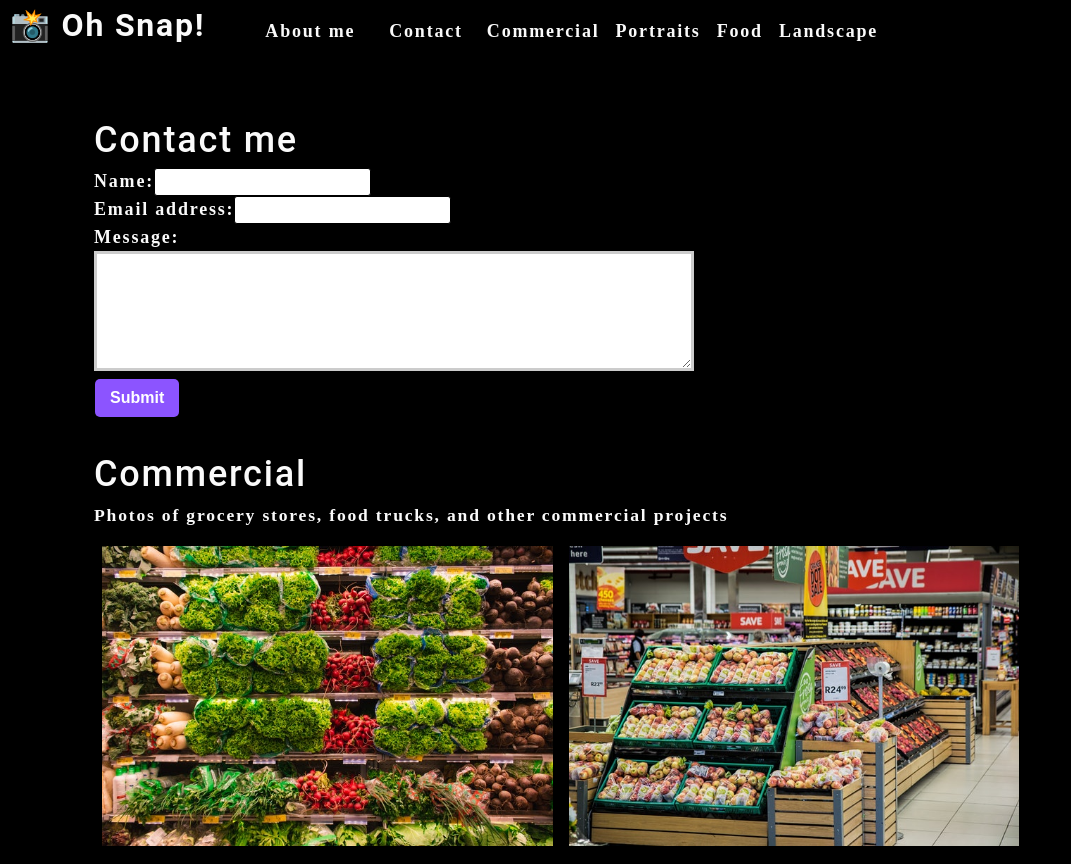
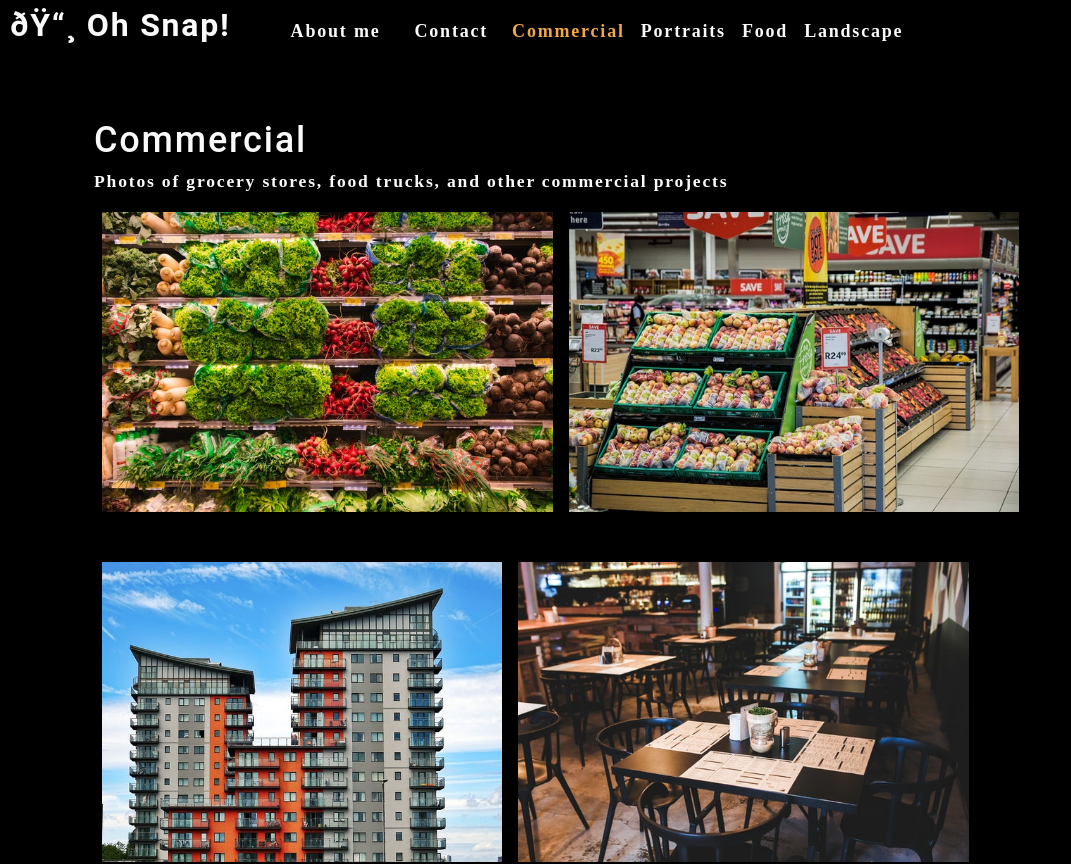
Before and after one commit to marcysko/photo-port, a React (Create React App) app: page / in a window 1280 px wide. Shown: the top 864 px of the page, without its empty margins (0-1071 px from the left). Built offline with nearby package versions, Linux system fonts and the light colour scheme.

Commit message:
add contact form conditional rendering

```diff
--- a/src/App.js
+++ b/src/App.js
@@ -2,9 +2,8 @@
 import Nav from './components/Nav';
 import About from './components/About';
 import Gallery from './components/Gallery';
+import ContactForm from './components/Contact';
 
-
-import ContactForm from './components/Contact';
 function App() {
   const [categories] = useState([
     {
@@ -18,17 +17,26 @@
 
   const [currentCategory, setCurrentCategory] = useState(categories[0]);
 
+  const [contactSelected, setContactSelected] = useState(false);
+
   return (
     <div>
       <Nav
         categories={categories}
         setCurrentCategory={setCurrentCategory}
         currentCategory={currentCategory}
+        contactSelected={contactSelected}
+        setContactSelected={setContactSelected}
       ></Nav>
       <main>
-        <ContactForm></ContactForm>
-        <Gallery currentCategory={currentCategory}></Gallery>
-        <About></About>
+        {!contactSelected ? (
+          <>
+            <Gallery currentCategory={currentCategory}></Gallery>
+            <About></About>
+          </>
+        ) : (
+            <ContactForm></ContactForm>
+          )}
       </main>
     </div>
   );
--- a/src/components/Contact/index.js
+++ b/src/components/Contact/index.js
@@ -1,40 +1,63 @@
 import React, { useState } from 'react';
 
+import { validateEmail } from '../../utils/helpers';
+
 function ContactForm() {
+  const [formState, setFormState] = useState({ name: '', email: '', message: '' });
 
-    const [formState, setFormState] = useState({ name: '', email: '', message: '' });
+  const [errorMessage, setErrorMessage] = useState('');
   const { name, email, message } = formState;
-    function handleSubmit(e) {
+
+  const handleSubmit = (e) => {
     e.preventDefault();
-        console.log(formState);
+    if (!errorMessage) {
+      setFormState({ [e.target.name]: e.target.value });
+      console.log('Form', formState);
     }
+  };
 
-    function handleChange(e) {
-        setFormState({...formState, [e.target.name]: e.target.value })
+  const handleChange = (e) => {
+    if (e.target.name === 'email') {
+      const isValid = validateEmail(e.target.value);
+      if (!isValid) {
+        setErrorMessage('Your email is invalid.');
+      } else {
+        setErrorMessage('');
       }
-
+    } else {
+      if (!e.target.value.length) {
+        setErrorMessage(`${e.target.name} is required.`);
+      } else {
+        setErrorMessage('');
+      }
+    }
+  };
 
   return (
     <section>
-          <h1>Contact me</h1>
+      <h1 data-testid="h1tag">Contact me</h1>
       <form id="contact-form" onSubmit={handleSubmit}>
         <div>
           <label htmlFor="name">Name:</label>
-              <input type="text" defaultValue={name} onChange={handleChange} name="name" />
+          <input type="text" name="name" defaultValue={name} onBlur={handleChange} />
         </div>
         <div>
           <label htmlFor="email">Email address:</label>
-              <input type="email" defaultValue={email} name="email" onChange={handleChange} />
+          <input type="email" name="email" defaultValue={email} onBlur={handleChange} />
         </div>
         <div>
           <label htmlFor="message">Message:</label>
-              <textarea name="message" defaultValue={message} onChange={handleChange} rows="5" />
+          <textarea name="message" rows="5" defaultValue={message} onBlur={handleChange} />
         </div>
-            <button type="submit">Submit</button>
+        {errorMessage && (
+          <div>
+            <p className="error-text">{errorMessage}</p>
+          </div>
+        )}
+        <button data-testid="button" type="submit">Submit</button>
       </form>
     </section>
   );
-
 }
 
 export default ContactForm;
--- a/src/components/Nav/index.js
+++ b/src/components/Nav/index.js
@@ -1,48 +1,43 @@
-import React from "react";
-import { capitalizeFirstLetter } from "../../utils/helpers";
+import React from 'react';
+import { capitalizeFirstLetter } from '../../utils/helpers';
 
 function Nav(props) {
   const {
     categories = [],
     setCurrentCategory,
+    contactSelected,
     currentCategory,
+    setContactSelected,
   } = props;
-
-
-  const handleClick = (item) => {
-    console.log(item);
-    return item;
-  };
 
   return (
     <header className="flex-row px-1">
       <h2>
         <a data-testid="link" href="/">
-          <span role="img" aria-label="camera"> 📸</span> Oh Snap!
+          <span role="img" aria-label="camera"> ðŸ“¸</span> Oh Snap!
         </a>
       </h2>
       <nav>
         <ul className="flex-row">
           <li className="mx-2">
-            <a data-testid="about" href="#about">
+            <a data-testid="about" href="#about" onClick={() => setContactSelected(false)}>
               About me
             </a>
           </li>
-          <li className={"mx-2"}>
-            <span onClick={() => handleClick('Contact')}>
-              Contact
-            </span>
+          <li className={`mx-2 ${contactSelected && 'navActive'}`}>
+            <span onClick={() => setContactSelected(true)}>Contact</span>
           </li>
           {categories.map((category) => (
             <li
               className={`mx-1 ${
-                currentCategory.name === category.name
+                currentCategory.name === category.name && !contactSelected && 'navActive'
                 }`}
               key={category.name}
             >
               <span
                 onClick={() => {
                   setCurrentCategory(category);
+                  setContactSelected(false);
                 }}
               >
                 {capitalizeFirstLetter(category.name)}
```
Lines whose indentation alone changed are shown as unchanged.
